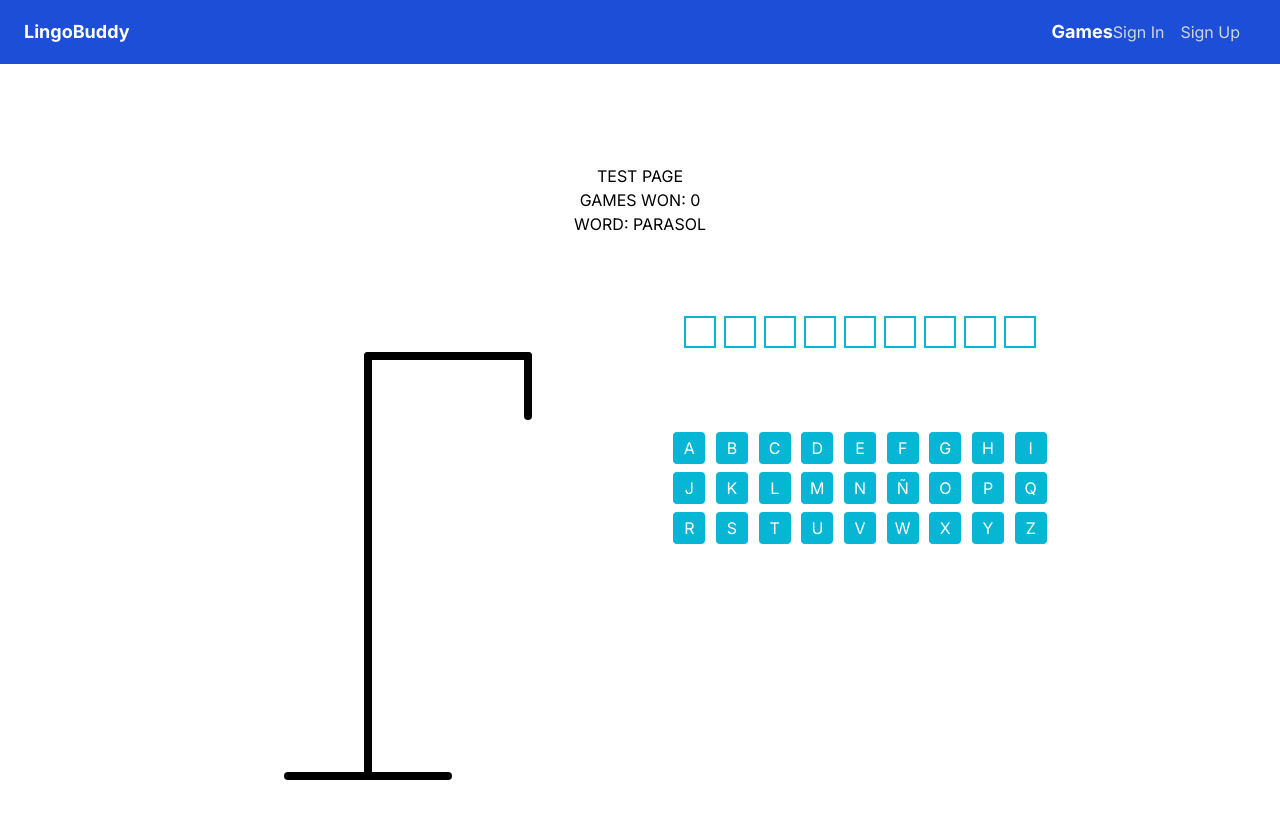
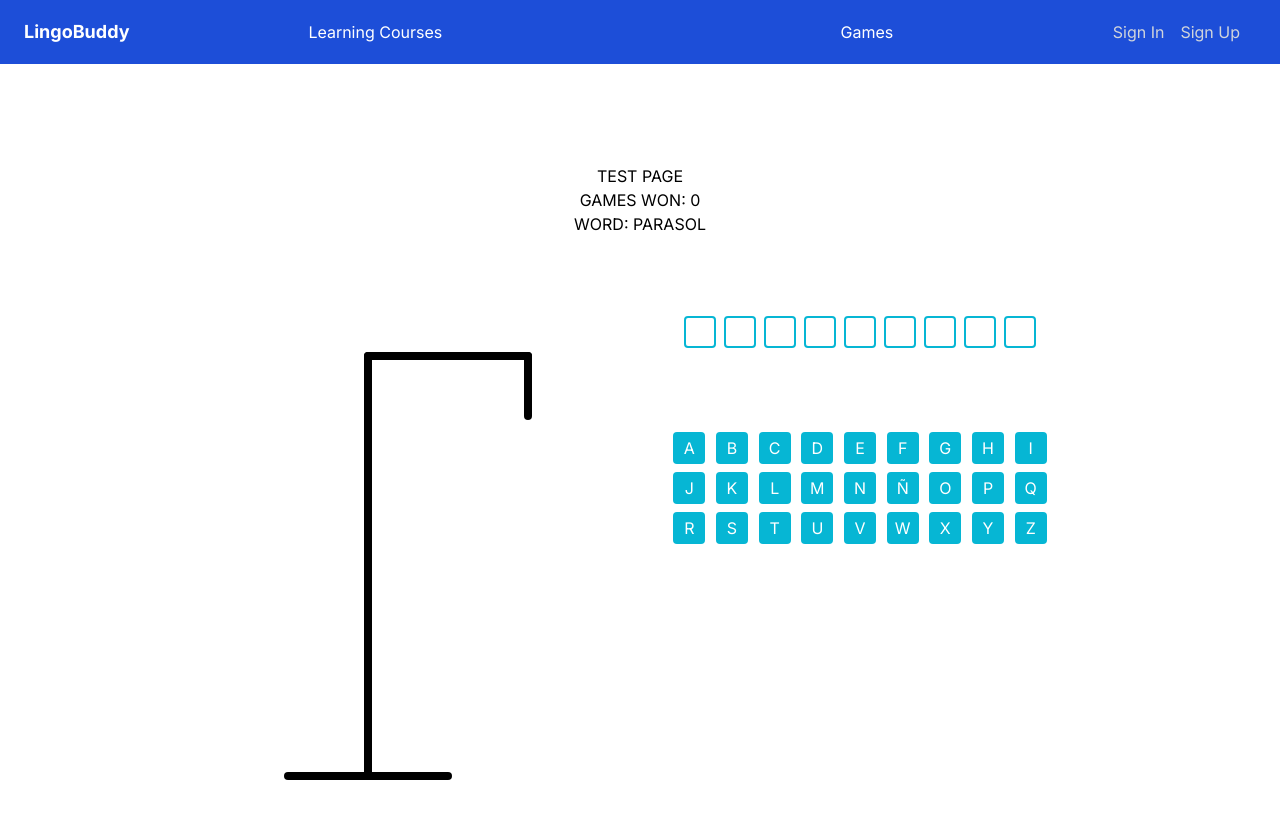
Before and after one commit to jgone99/LingoBuddy, a Next.js app in the folder lingobuddy/: page /games/hangman in a window 1280 px wide. Shown: the top 818 px of the page. Built offline with nearby package versions, Linux system fonts and the light colour scheme; no server answers.

Commit message:
hangman game

```diff
--- a/lingobuddy/src/app/components/games-dropdown.jsx
+++ b/lingobuddy/src/app/components/games-dropdown.jsx
@@ -15,28 +15,15 @@ const GamesDropdown = () => {
       };
 
     return (
-        <div className='justify-self-stretch h-full' onMouseEnter={handleMouseEnter} onMouseLeave={handleMouseLeave}>
-            <button className="text-lg font-bold h-full text-white">
+        <div className='flex-1 bg-inherit text-center h-full' onMouseLeave={handleMouseLeave}>
+            <button className="text-white h-full hover:text-gray-300 cursor-pointer" onMouseEnter={handleMouseEnter}>
                 Games
             </button>
             {visible && (
                 <>
-                    <div className="games-dropdown absolute bg-blue-700">
+                <div className="flex flex-col bg-inherit items-center">
+                    <div className="games-dropdown absolute bg-inherit rounded-b">
                             <ul className="m-2">
-                            <li>
-                                <Link href="/games/hangman">
-                                    <div className="text-lg font-bold text-white">
-                                        Hangman
-                                    </div>
-                                </Link>
-                            </li>
-                            <li>
-                                <Link href="/games/hangman">
-                                    <div className="text-lg font-bold text-white">
-                                        Hangman
-                                    </div>
-                                </Link>
-                            </li>
                                 <li>
                                     <Link href="/games/hangman">
                                         <div className="text-lg font-bold text-white">
@@ -46,6 +33,7 @@ const GamesDropdown = () => {
                                 </li>
                             </ul>
                         </div>
+                    </div>
                 </>
             )}
         </div>
--- a/lingobuddy/src/app/components/header.jsx
+++ b/lingobuddy/src/app/components/header.jsx
@@ -15,16 +15,13 @@ const Header = () => {
                         </div>
                     </Link>
                 </div>
-                <div className='flex-1 items-center'>
-                  {userId && (
-                      <>
-                          <Link href="/games">
-                              <div className="text-white mx-2 hover:text-gray-300 cursor-pointer">
-                                  Games
-                              </div>
-                          </Link>
-                      </>
-                  )}
+                <div className="flex-1 text-center">
+                  <Link
+                    href="/courseList"
+                    className="text-white mx-2 hover:text-gray-300 cursor-pointer"
+                  >
+                    Learning Courses
+                  </Link>
                 </div>
                 <GamesDropdown />
                 <div className="text-white flex items-center">
--- a/lingobuddy/src/app/games/hangman/page.jsx
+++ b/lingobuddy/src/app/games/hangman/page.jsx
@@ -53,7 +53,7 @@ const GamesPage = () => {
     const guessBoxes = () => {
         console.log('guessBoxes')
         return String(word['spanishWord']).split('').map((letter) => {
-            return <div className={`flex mx-1 border-solid items-center justify-center border-2 w-8 h-8 border-cyan-500 guessbox letter-${letter} is-empty`}></div>
+            return <div className={`flex mx-1 border-solid items-center justify-center rounded border-2 w-8 h-8 border-cyan-500 guessbox letter-${letter} is-empty`}></div>
         })
     }
 
```
Lines whose indentation alone changed are shown as unchanged.
